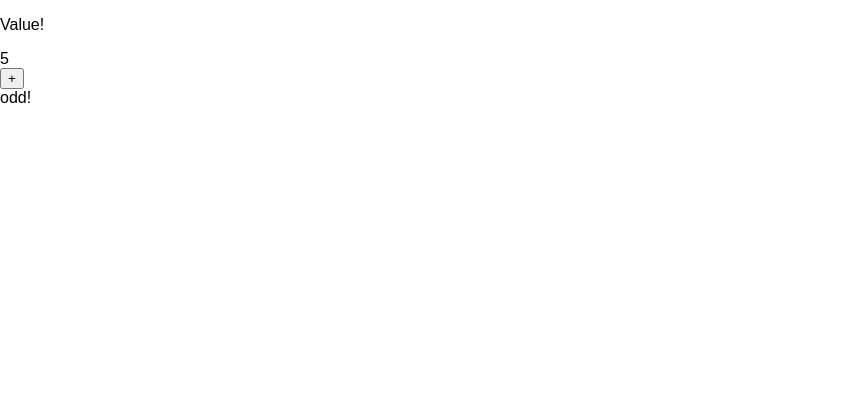
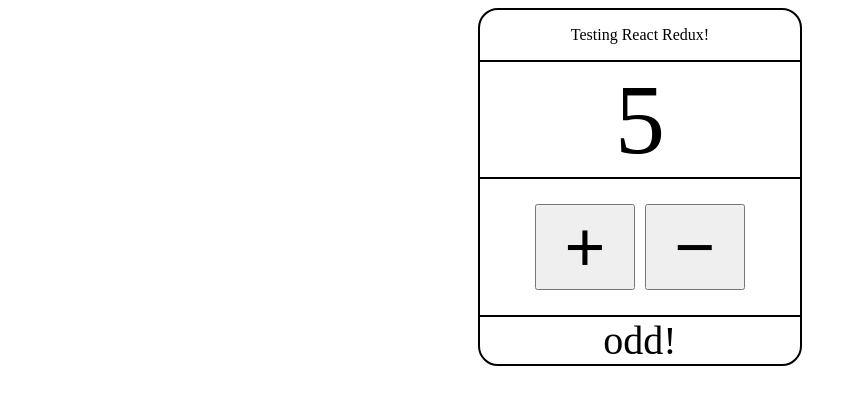
Before and after one commit to PerryM123/React-Redux-Practice, a React (Create React App) app: page / in a window 1280 px wide. Shown: the top 404 px of the page, without its empty margins (0-865 px from the left). Built offline with nearby package versions, Linux system fonts and the light colour scheme.

Commit message:
Made changes to improve the look of it

```diff
--- a/src/actions/index.js
+++ b/src/actions/index.js
@@ -1,6 +1,6 @@
 
 
-import { INCREMENT } from "./../constants/action-types";
+import { INCREMENT, DECREMENT} from "./../constants/action-types";
 
 /*
 
@@ -18,5 +18,5 @@ https://www.valentinog.com/blog/react-redux-tutorial-beginners/#React_Redux_tuto
 
 // export const INCREMENT = 'INCREMENT';
 
-
 export const increaseValue = () => ({ type: INCREMENT });
+export const decreaseValue = () => ({ type: DECREMENT });
--- a/src/components/Display.js
+++ b/src/components/Display.js
@@ -2,7 +2,8 @@ import React, { Component } from 'react';
 import OddEvenMessage from './../components/OddEvenMessage';
 import { connect } from "react-redux";
 import PropTypes from 'prop-types';
-import {increaseValue} from './../actions/index';
+import {increaseValue, decreaseValue} from './../actions/index';
+
 
 class Display extends Component {
   render() {
@@ -10,8 +11,11 @@ class Display extends Component {
     return (
       <div>
         <div className="valueBox">
-			<div className="value">{this.props.value}</div>
-			<input type="button" value="+" onClick={this.props.clickHandler} />
+    			<div className="value">{this.props.value}</div>
+          <div className="inputArea">
+            <input type="button" value="+" onClick={this.props.clickHandlerPlus} />
+            <input type="button" value="−" onClick={this.props.clickHandlerMinus} />
+          </div>
         </div>
         <OddEvenMessage value={this.props.value} />
       </div>
@@ -34,7 +38,8 @@ function mapStateToProps(state) {
 // Map Redux actions to component props
 function mapDispatchToProps(dispatch) {
   return {
-    clickHandler: () => dispatch(increaseValue())
+    clickHandlerPlus: () => dispatch(increaseValue()),
+    clickHandlerMinus: () => dispatch(decreaseValue())
   }
 }
 
--- a/src/components/OddEvenMessage.js
+++ b/src/components/OddEvenMessage.js
@@ -5,7 +5,7 @@ class OddEvenMessage extends Component {
   render() {
 	var value = this.props.value;
     return (
-      <div>
+      <div className="oddeven">
         {
         	/*
         	* React Question:
--- a/src/containers/App.js
+++ b/src/containers/App.js
@@ -5,8 +5,8 @@ import Display from './../components/Display';
 class App extends Component {
   render() {
     return (
-      <div>
-        <Title appTitle="Value!" />
+      <div className="app-container">
+        <Title appTitle="Testing React Redux!" />
         <Display />
       </div>
     );
--- a/src/index.css
+++ /dev/null
@@ -1,5 +0,0 @@
-body {
-  margin: 0;
-  padding: 0;
-  font-family: sans-serif;
-}
--- a/src/index.js
+++ b/src/index.js
@@ -11,7 +11,7 @@ Nice Example:
 
 import React from 'react';
 import ReactDOM from 'react-dom';
-import './index.css';
+import './style/index.css';
 import App from './containers/App';
 import registerServiceWorker from './registerServiceWorker';
 import { Provider } from 'react-redux'
--- /dev/null
+++ b/src/style/index.css
@@ -0,0 +1,28 @@
+.app-container {
+	border: 2px solid #000;
+    max-width: 320px;
+    margin: auto;
+    text-align: center;
+    border-radius: 20px;
+}
+
+.oddeven {
+	font-size: 40px;
+}
+
+.value {
+	border-top: 2px solid #000;
+	border-bottom: 2px solid #000;
+	font-size: 100px;
+}
+
+.valueBox input {
+    font-size: 70px;
+    width: 100px;
+    margin: 5px;
+}
+
+.inputArea {
+    padding: 20px 0;
+    border-bottom: 2px solid #000;
+}
```
